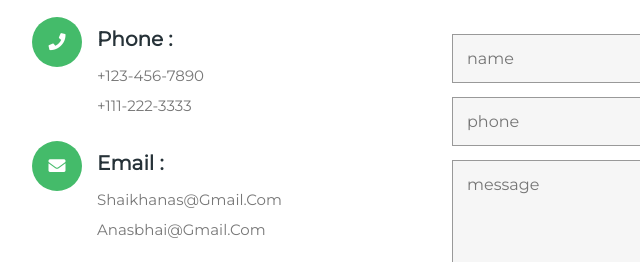
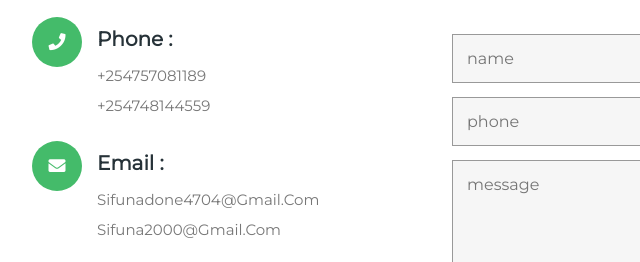
Before and after one commit to sifunadonnex/online-education-template, a plain HTML site: page index.html in a window 1280 px wide. Shown: the part 5244-5506 px from the top of the page, 317-957 px from the left. Drawn offline with Linux system fonts and the light colour scheme.

Commit message:
Update index.html

```diff
--- a/index.html
+++ b/index.html
@@ -4,7 +4,7 @@
     <meta charset="UTF-8">
     <meta http-equiv="X-UA-Compatible" content="IE=edge">
     <meta name="viewport" content="width=device-width, initial-scale=1.0">
-    <title>complete responsive online education website design tutorial</title>
+    <title>online education website design</title>
 
     <!-- font awesome cdn link  -->
     <link rel="stylesheet" href="https://cdnjs.cloudflare.com/ajax/libs/font-awesome/5.15.4/css/all.min.css">
@@ -388,8 +388,8 @@
                 <i class="fas fa-phone"></i>
                 <div class="info">
                     <h3>phone :</h3>
-                    <p>+123-456-7890</p>
-                    <p>+111-222-3333</p>
+                    <p>+254757081189</p>
+                    <p>+254748144559</p>
                 </div>
             </div>
 
@@ -397,8 +397,8 @@
                 <i class="fas fa-envelope"></i>
                 <div class="info">
                     <h3>email :</h3>
-                    <p>shaikhanas@gmail.com</p>
-                    <p>anasbhai@gmail.com</p>
+                    <p>sifunadone4704@gmail.com</p>
+                    <p>sifuna2000@gmail.com</p>
                 </div>
             </div>
 
```
